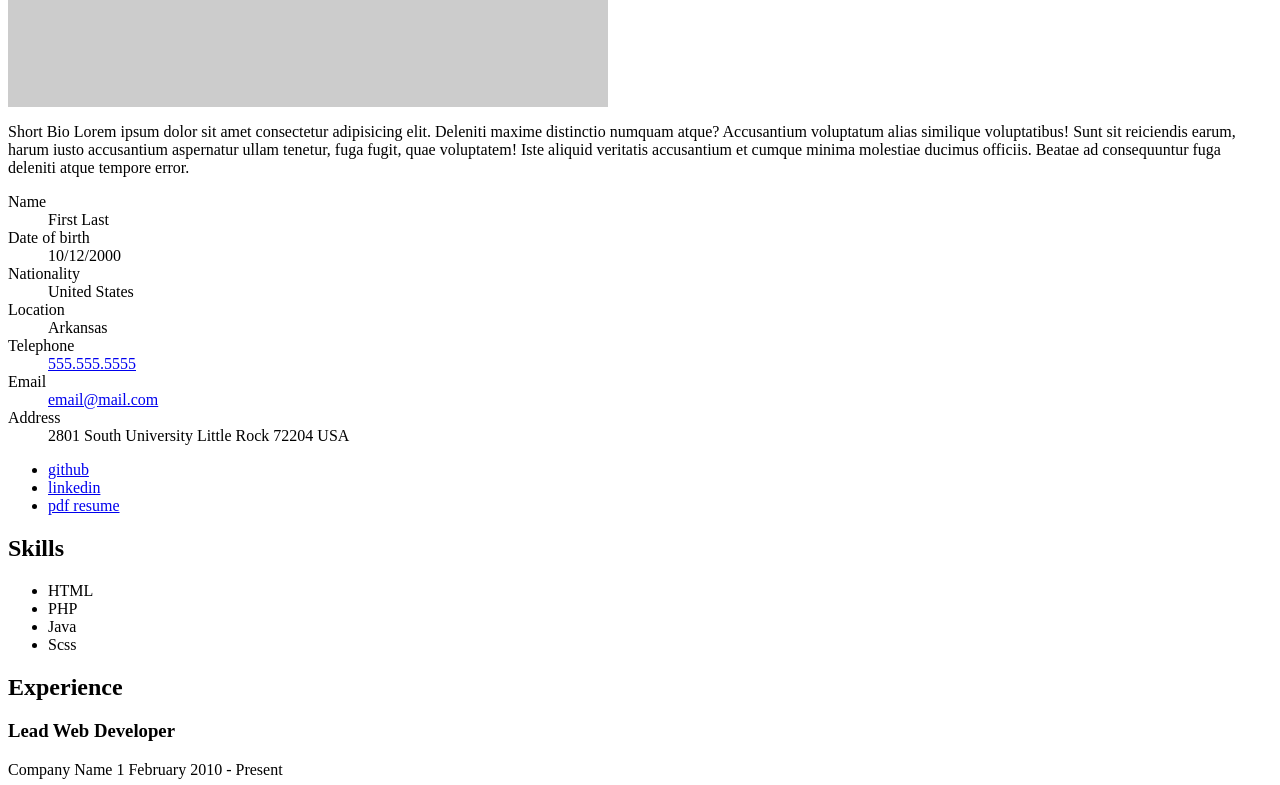
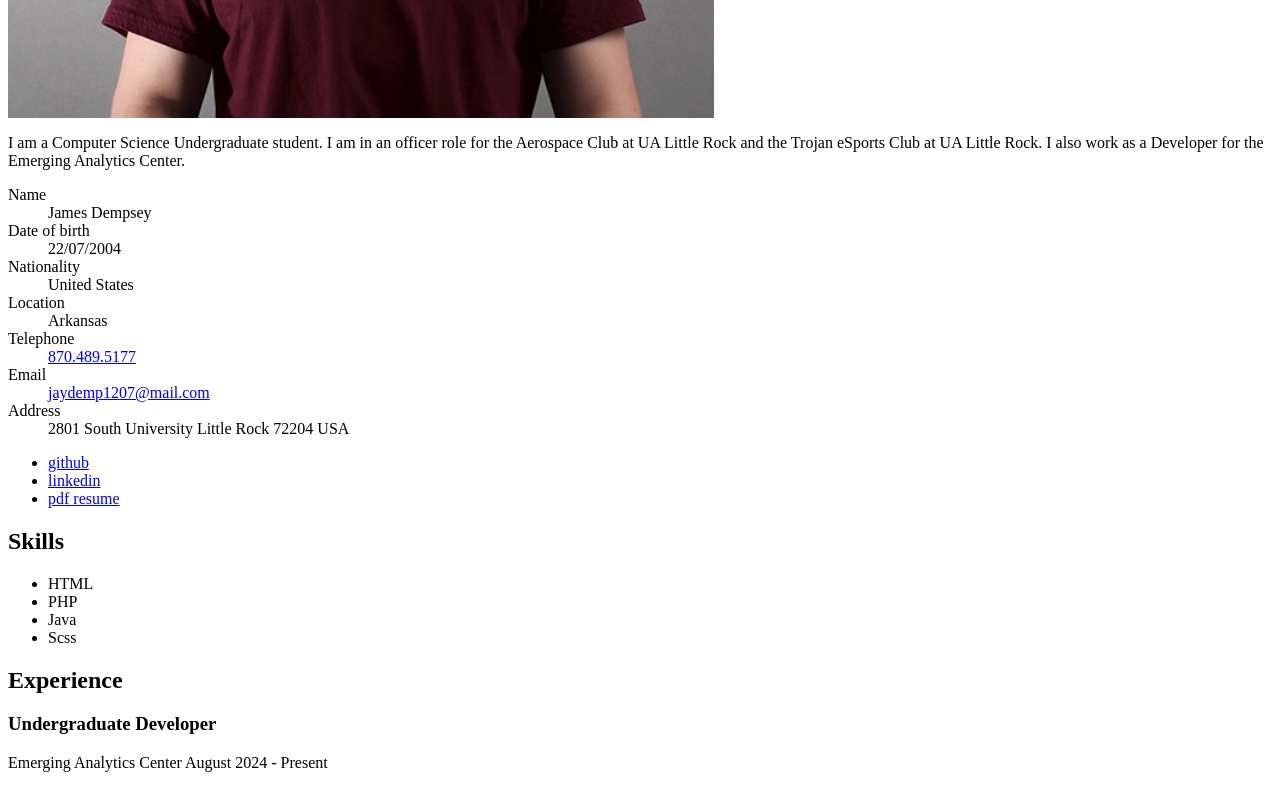
Before and after one commit to James-D-Dempsey/Mobile-Web, a plain HTML site: page resume/index.html in a window 1280 px wide. Shown: the part 700-1485 px from the top of the page. Drawn offline with Linux system fonts and the light colour scheme; placeholder pictures from the web are drawn by us.

Commit message:
added basic personal data

```diff
--- a/resume/index.html
+++ b/resume/index.html
@@ -11,31 +11,34 @@
   </header>
   <!-- Main -->
   <main itemscope itemtype="http://schema.org/Person" class="container">
-    <h1 class="page-title">Full Name</h1>
+    <h1 class="page-title">James Dempsey</h1>
     <section id="about">
       <h2>Personal Details</h2>
       <div class="bio">
-      <img itemprop="image" src="https://placehold.co/600x600?text=Headshot" alt="Your Name">
-      <p itemprop="description">Short Bio Lorem ipsum dolor sit amet consectetur adipisicing elit. Deleniti maxime distinctio numquam atque? Accusantium voluptatum alias similique voluptatibus! Sunt sit reiciendis earum, harum iusto accusantium aspernatur ullam tenetur, fuga fugit, quae voluptatem! Iste aliquid veritatis accusantium et cumque minima molestiae ducimus officiis. Beatae ad consequuntur fuga deleniti atque tempore error.</p>
+      <img itemprop="image" src="assets/css/js/img/jamesdempsey_headshot.png" alt="James Dempsey">
+      <p itemprop="description">I am a Computer Science Undergraduate student. I am in an officer role for the
+        Aerospace Club at UA Little Rock and the Trojan eSports Club at UA Little Rock. I also work as a Developer
+        for the Emerging Analytics Center.
+      </p>
       </div>
       <dl class="details">
         <dt>Name</dt>
         <dd itemprop="name">
-          <span itemprop="givenName">First</span> <span itemprop="familyName">Last</span>
+          <span itemprop="givenName">James</span> <span itemprop="familyName">Dempsey </span>
         </dd>
         <dt>Date of birth</dt>
-        <dd itemprop="birthDate"><time datetime="2000-10-12">10/12/2000</time></dd>
+        <dd itemprop="birthDate"><time datetime="2004-22-07">22/07/2004</time></dd>
         <dt>Nationality</dt>
         <dd itemprop="nationality">United States</dd>
         <dt>Location</dt>
         <dd itemprop="homeLocation">Arkansas</dd>
         <dt>Telephone</dt>
         <dd>
-          <a itemprop="telephone" href="tel:555.555.5555">555.555.5555</a>
+          <a itemprop="telephone" href="tel:870.489.5177">870.489.5177</a>
         </dd>
         <dt>Email</dt>
         <dd>
-          <a itemprop="email" href="mailto:email@mail.com">email@mail.com</a>
+          <a itemprop="email" href="jaydemp1207@gmail.com">jaydemp1207@mail.com</a>
         </dd>
         <dt>Address</dt>
 
@@ -48,7 +51,7 @@
 
       </dl>
       <ul class="related-links">
-        <li><a itemprop="url" rel="me" href="https://github.com/profile"> github</a></li>
+        <li><a itemprop="url" rel="me" href="https://github.com/James-D-Dempsey"> github</a></li>
         <li><a itemprop="url" rel="me" href="http://linkedin.com/profile">linkedin</a></li>
         <li><a itemprop="url" href="resume.pdf" download>pdf resume</a></li>
       </ul>
@@ -67,10 +70,10 @@
       <h2>Experience</h2>
       <!-- current job -->
       <article class="job">
-        <h3 itemprop="jobTitle">Lead Web Developer</h3>
+        <h3 itemprop="jobTitle">Undergraduate Developer</h3>
         <div itemprop="worksFor" itemscope itemtype="http://schema.org/Organization">
-          <span itemprop="name">Company Name 1</span>
-          <span>February 2010 - Present</span>
+          <span itemprop="name">Emerging Analytics Center</span>
+          <span>August 2024 - Present</span>
           <p itemprop="description">Lorem ipsum dolor sit amet, consectetuer adipiscing elit...</p>
           <span itemprop="location" itemscope itemtype="http://schema.org/Place">
             <a itemprop="url" href="http://link-to-company.com">Company URL</a>
```
Also changed, not shown: resume/assets/css/js/img/jamesdempsey_headshot.png (added).
